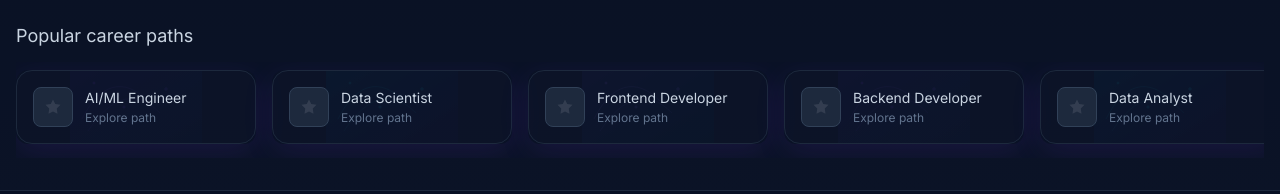
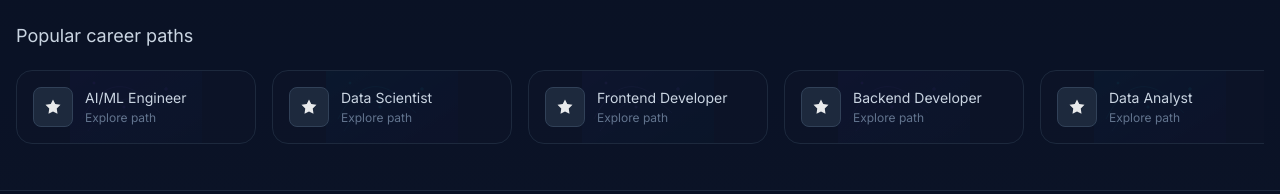
Before and after one commit to vibhav22-raj/skillora, a Next.js app in the folder frontend/: page / in a window 1280 px wide. Shown: the part 695-889 px from the top of the page. Built offline with nearby package versions, Linux system fonts and the light colour scheme; no server answers.

Commit message:
frontend: RoleCard — restore glow and variant SVG background on hover

```diff
--- a/frontend/src/app/(app)/RoleCard.tsx
+++ b/frontend/src/app/(app)/RoleCard.tsx
@@ -10,6 +10,10 @@ export default function RoleCard({ role, href, variant = 0 }: { role: string; hr
   ];
 
   const bgColors = ['from-indigo-900/40', 'from-cyan-900/30', 'from-violet-900/30'];
+
+  // derived colors for glow/variants
+  const glowColors = ['rgba(124,58,237,0.18)', 'rgba(6,182,212,0.18)', 'rgba(139,92,246,0.18)'];
+  const glowBox = { boxShadow: `0 12px 40px ${glowColors[variant] ?? glowColors[0]}` };
 
   return (
     <Link href={href} className="relative group inline-block w-52 sm:w-56 md:w-60">
@@ -34,11 +38,17 @@ export default function RoleCard({ role, href, variant = 0 }: { role: string; hr
 
         <div className="relative z-10 flex items-center justify-between gap-2">
           <div className="flex items-center gap-3">
-            <div className="w-10 h-10 rounded-lg flex items-center justify-center bg-slate-800 border border-slate-700">
-              <svg width="18" height="18" viewBox="0 0 24 24" fill="none" xmlns="http://www.w3.org/2000/svg" className="opacity-80">
-                <path d="M12 2L15 8L22 9L17 14L18 21L12 18L6 21L7 14L2 9L9 8L12 2Z" fill="#ffffff" opacity="0.12" />
-              </svg>
+            <div className="relative">
+              <div className={`w-10 h-10 rounded-lg flex items-center justify-center bg-slate-800 border border-slate-700 z-10`}>
+                <svg width="18" height="18" viewBox="0 0 24 24" fill="none" xmlns="http://www.w3.org/2000/svg" className="text-white opacity-90">
+                  <path d="M12 2L15 8L22 9L17 14L18 21L12 18L6 21L7 14L2 9L9 8L12 2Z" fill="currentColor" />
+                </svg>
+              </div>
+
+              {/* glow behind icon, appears on hover */}
+              <div className="absolute -inset-1 rounded-lg z-0 opacity-0 group-hover:opacity-80 transition-opacity" style={{ background: variant === 1 ? 'radial-gradient(circle, rgba(6,182,212,0.18), rgba(6,182,212,0))' : variant === 2 ? 'radial-gradient(circle, rgba(139,92,246,0.18), rgba(139,92,246,0))' : 'radial-gradient(circle, rgba(124,58,237,0.18), rgba(124,58,237,0))', filter: 'blur(12px)' }} />
             </div>
+
             <div>
               <div className="text-sm text-slate-300">{role}</div>
               <div className="text-xs text-slate-500 mt-0.5">Explore path</div>
@@ -48,9 +58,9 @@ export default function RoleCard({ role, href, variant = 0 }: { role: string; hr
         </div>
       </div>
 
-      {/* glow outline */}
-      <div className="absolute inset-0 rounded-2xl pointer-events-none transition-all transform scale-100 group-hover:scale-101 group-hover:blur-sm"
-        style={{ boxShadow: '0 8px 30px rgba(124,58,237,0.12)', borderRadius: '12px' }} />
+      {/* glow outline around the card, appears on hover */}
+      <div className="absolute inset-0 rounded-2xl pointer-events-none transition-all transform group-hover:scale-105 group-hover:opacity-100 opacity-0"
+        style={{ ...glowBox, borderRadius: '12px' }} />
     </Link>
   );
 }
```
